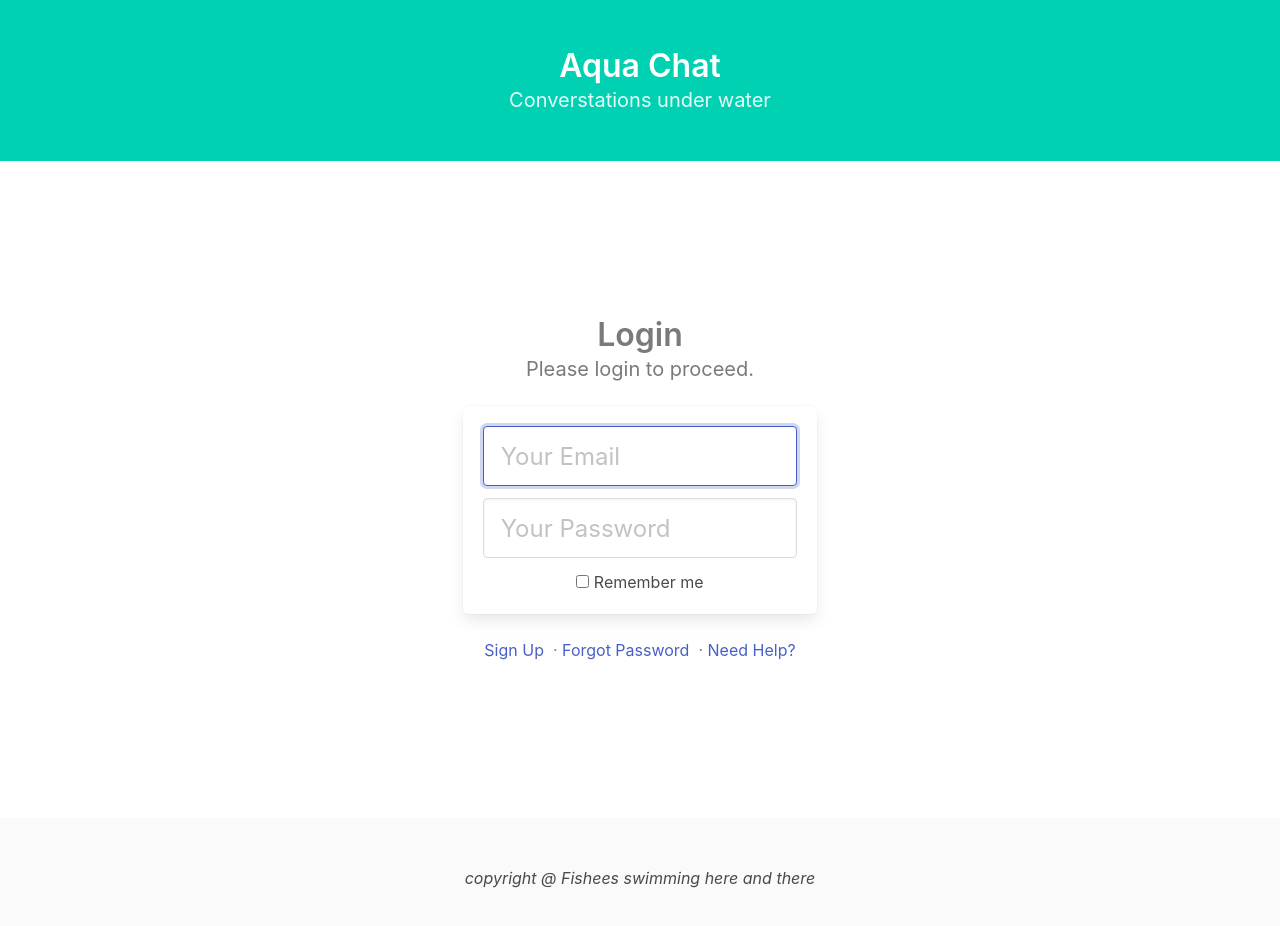
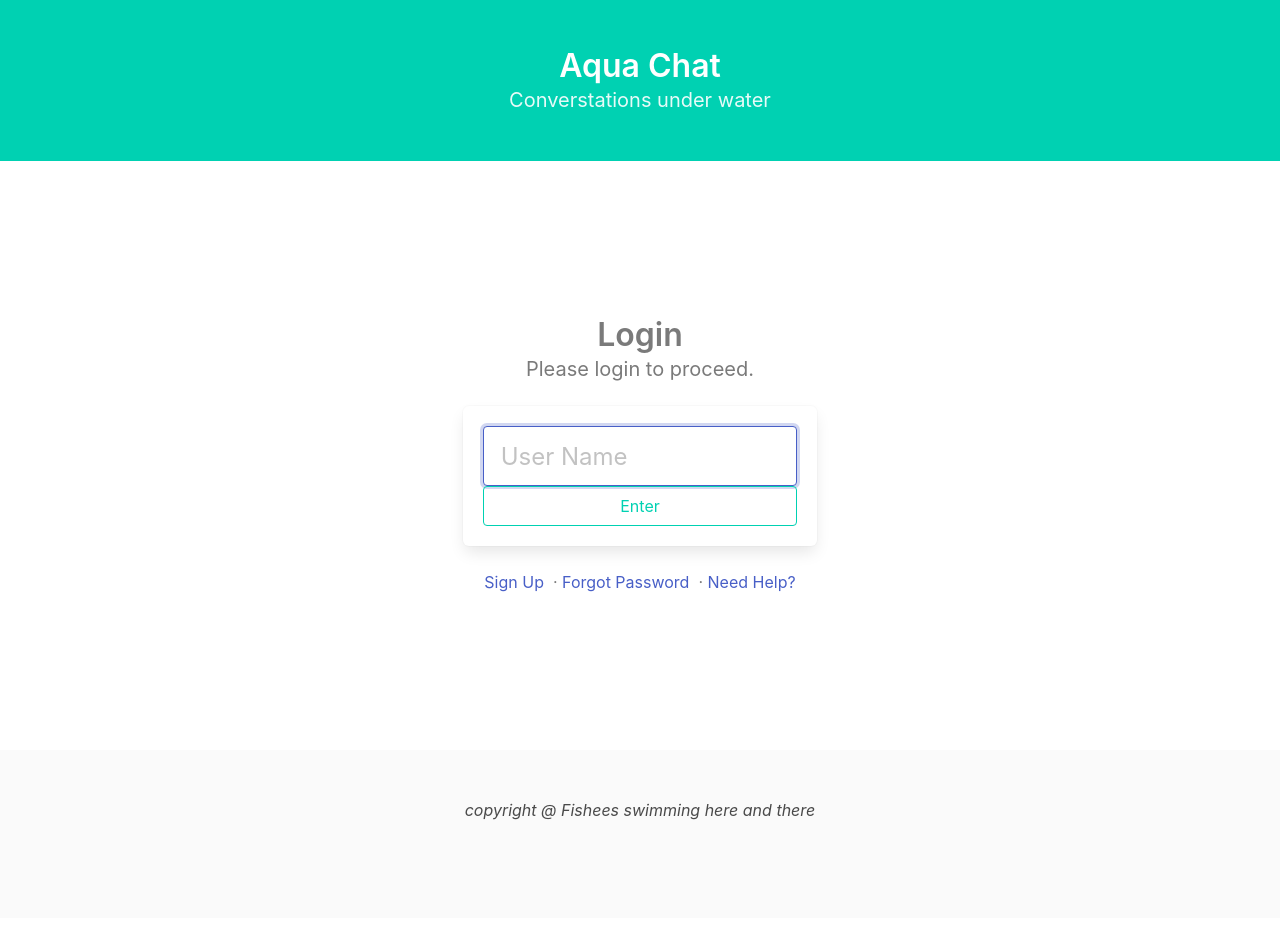
Before and after one commit to teenybloom/mern_chat_application, a React (Create React App) app in the folder frontend/: page / in a window 1280 px wide. Shown: the top 926 px of the page. Built offline with nearby package versions, Linux system fonts and the light colour scheme; no server answers.

Commit message:
add user name login form

```diff
--- /dev/null
+++ b/frontend/src/components/forms/loginNameForm.jsx
@@ -0,0 +1,23 @@
+import React, { Component } from 'react';
+
+class loginNameForm extends Component {
+    state = {  }
+    render() {
+        return (
+        <form>
+            <div className="field">
+                <div className="control">
+                    <input className="input is-large" type="text" placeholder="User Name" autofocus=""/>
+                </div>
+                <div className="control">
+                    <button className="button is-primary is-fullwidth is-outlined">
+                        Enter
+                    </button>
+                </div>
+            </div>
+        </form>
+         );
+    }
+}
+
+export default loginNameForm;
--- a/frontend/src/components/landingBody.jsx
+++ b/frontend/src/components/landingBody.jsx
@@ -1,5 +1,5 @@
 import React, { Component } from 'react';
-import LoginForm from './forms/login';
+import LoginNameForm from './forms/loginNameForm';
 
 class LandingBody extends Component {
     state = {  }
@@ -12,7 +12,7 @@ class LandingBody extends Component {
                         <h3 className="title has-text-grey">Login</h3>
                         <p className="subtitle has-text-grey">Please login to proceed.</p>
                         <div className="box">
-                            <LoginForm />
+                            <LoginNameForm />
                         </div>
                         <p className="has-text-grey">
                             <a href="../">Sign Up</a> &nbsp;·&nbsp;
```
Also changed, not shown: frontend/src/components/forms/loginForm.jsx (renamed from frontend/src/components/forms/login.jsx).
